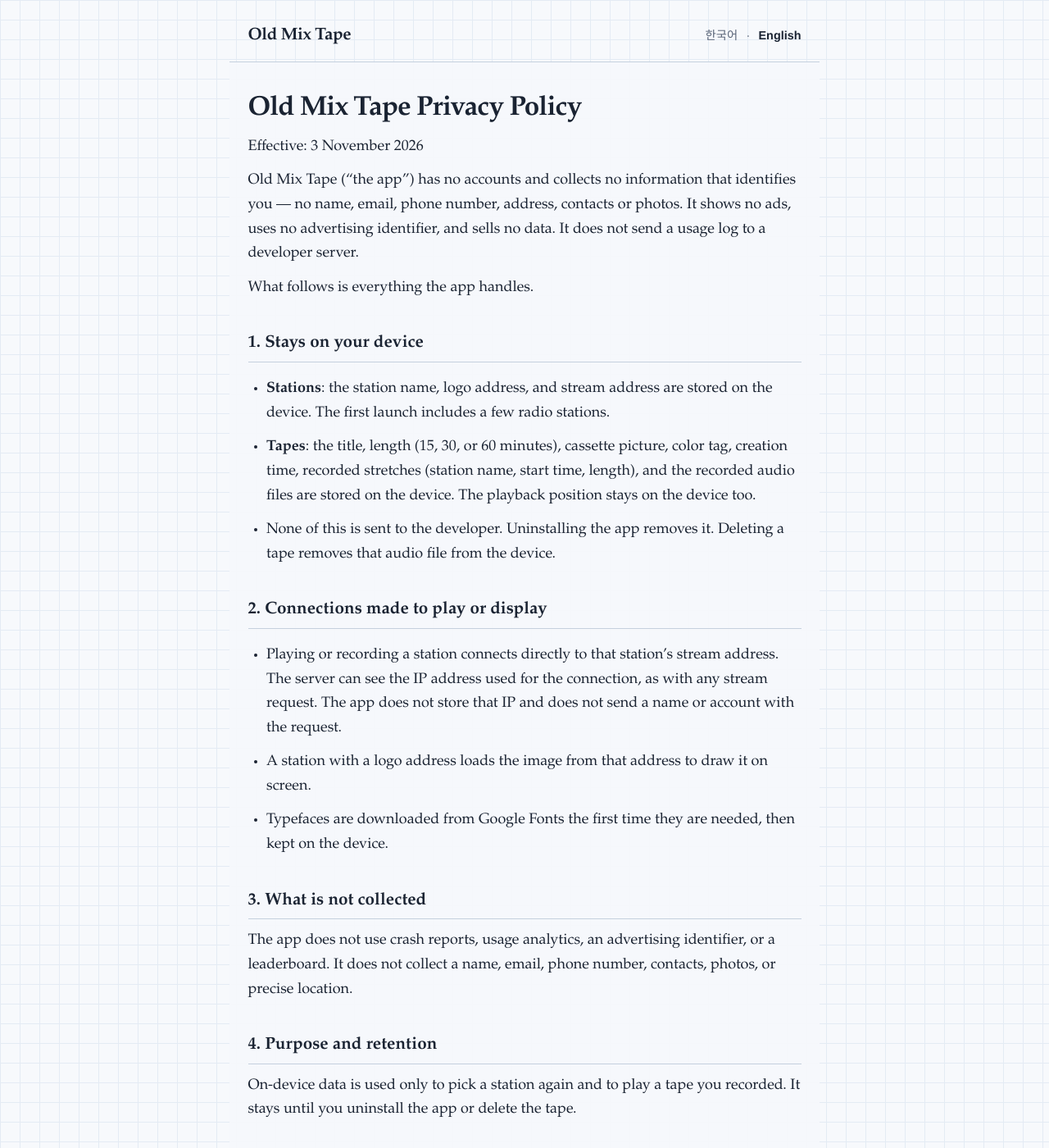
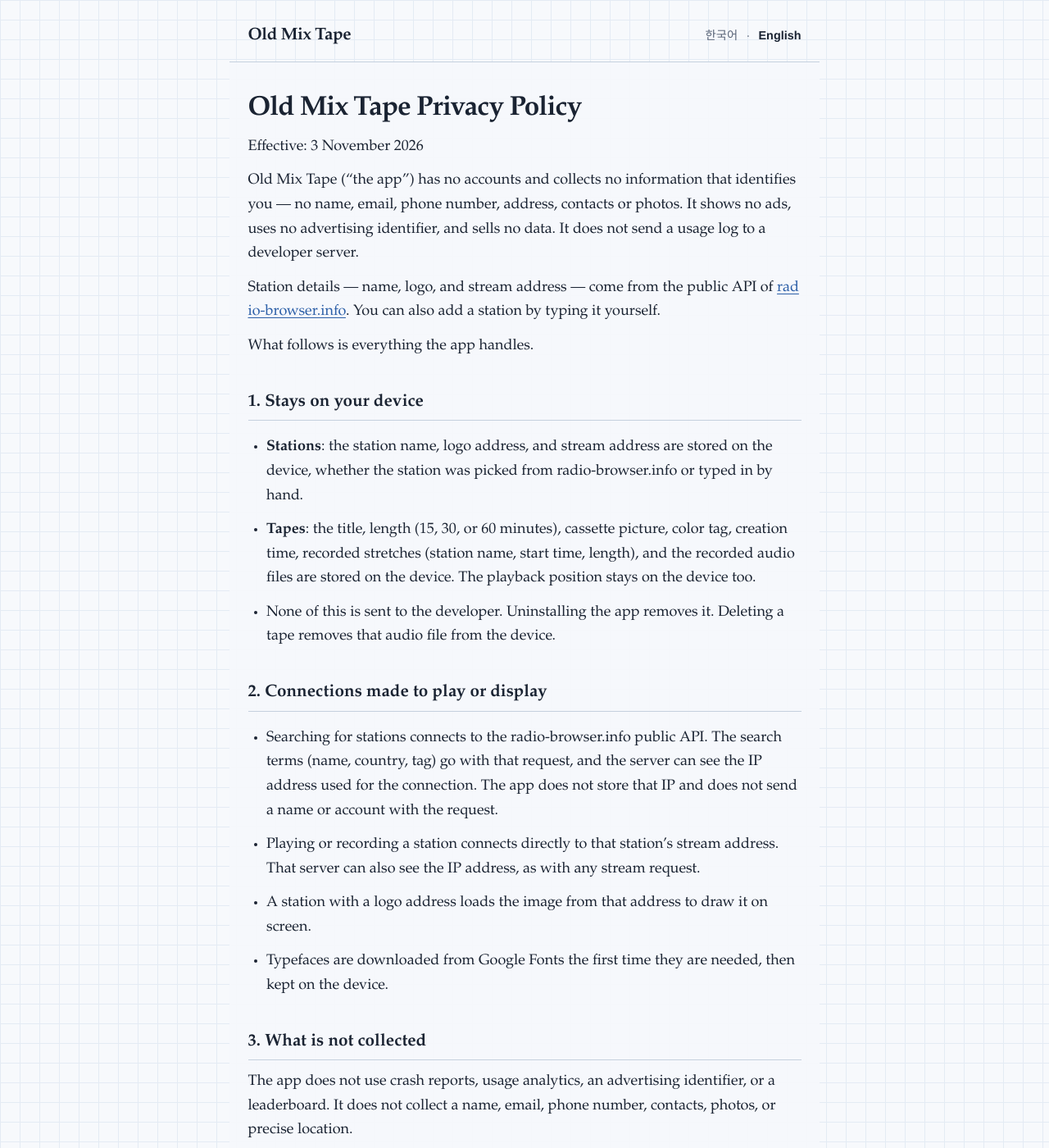
Before and after one commit to nicejhkim/mixtape_docs, a Jekyll site: the page built from en/privacy.md, in a window 1280 px wide and 1400 px high. Shown: the whole window at 82% size. Built offline with Jekyll 4.4.1, drawn with Linux system fonts in a browser that asks for light colours; some of the changed text lies outside the part shown.

Commit message:
Document that station data comes from radio-browser.info.
Co-authored-by: Cursor <cursoragent@cursor.com>

```diff
--- a/_includes/legal/privacy-policy-en.md
+++ b/_includes/legal/privacy-policy-en.md
@@ -4,17 +4,20 @@ Effective: 3 November 2026
 
 Old Mix Tape ("the app") has no accounts and collects no information that identifies you — no name, email, phone number, address, contacts or photos. It shows no ads, uses no advertising identifier, and sells no data. It does not send a usage log to a developer server.
 
+Station details — name, logo, and stream address — come from the public API of [radio-browser.info](https://www.radio-browser.info/). You can also add a station by typing it yourself.
+
 What follows is everything the app handles.
 
 ## 1. Stays on your device
 
-- **Stations**: the station name, logo address, and stream address are stored on the device. The first launch includes a few radio stations.
+- **Stations**: the station name, logo address, and stream address are stored on the device, whether the station was picked from radio-browser.info or typed in by hand.
 - **Tapes**: the title, length (15, 30, or 60 minutes), cassette picture, color tag, creation time, recorded stretches (station name, start time, length), and the recorded audio files are stored on the device. The playback position stays on the device too.
 - None of this is sent to the developer. Uninstalling the app removes it. Deleting a tape removes that audio file from the device.
 
 ## 2. Connections made to play or display
 
-- Playing or recording a station connects directly to that station's stream address. The server can see the IP address used for the connection, as with any stream request. The app does not store that IP and does not send a name or account with the request.
+- Searching for stations connects to the radio-browser.info public API. The search terms (name, country, tag) go with that request, and the server can see the IP address used for the connection. The app does not store that IP and does not send a name or account with the request.
+- Playing or recording a station connects directly to that station's stream address. That server can also see the IP address, as with any stream request.
 - A station with a logo address loads the image from that address to draw it on screen.
 - Typefaces are downloaded from Google Fonts the first time they are needed, then kept on the device.
 
@@ -28,8 +31,9 @@ On-device data is used only to pick a station again and to play a tape you recor
 
 ## 5. Processors
 
-The developer does not engage a processor for analytics. Streams and logos are requested from the address in question, and font files come from Google Fonts.
+The developer does not engage a processor for analytics. Station lists come from radio-browser.info, streams and logos are requested from the address in question, and font files come from Google Fonts.
 
+- radio-browser.info — <https://www.radio-browser.info/>
 - Google Fonts — <https://developers.google.com/fonts/faq/privacy>
 
 ## 6. Stopping collection
```
Also changed, not shown: _includes/legal/privacy-policy-ko.md (+7 -3 lines), store/appstore/README.md (+1 -1 lines), store/appstore/listing-en.md (+1 -1 lines), store/appstore/listing-ko.md (+1 -1 lines), store/play/README.md (+1 -1 lines), store/play/listing-en.md (+1 -1 lines), store/play/listing-ko.md (+1 -1 lines).
